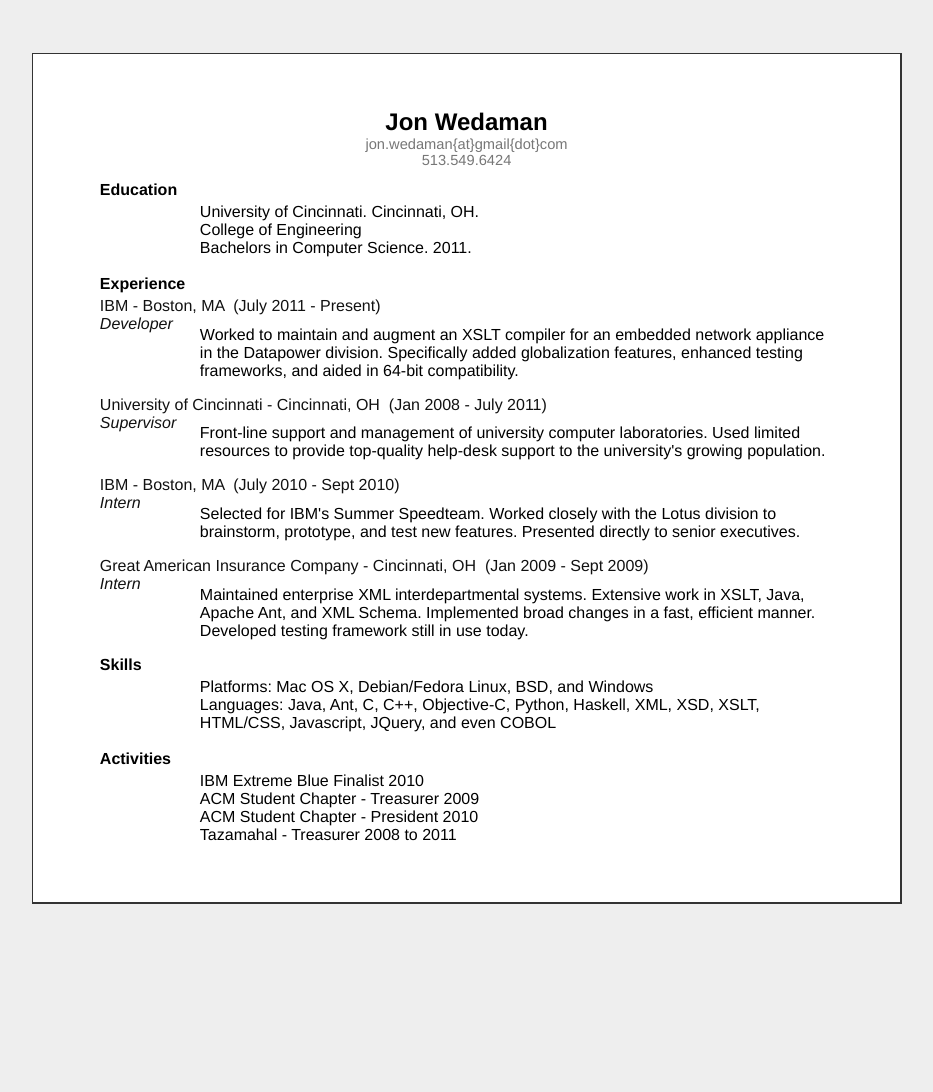
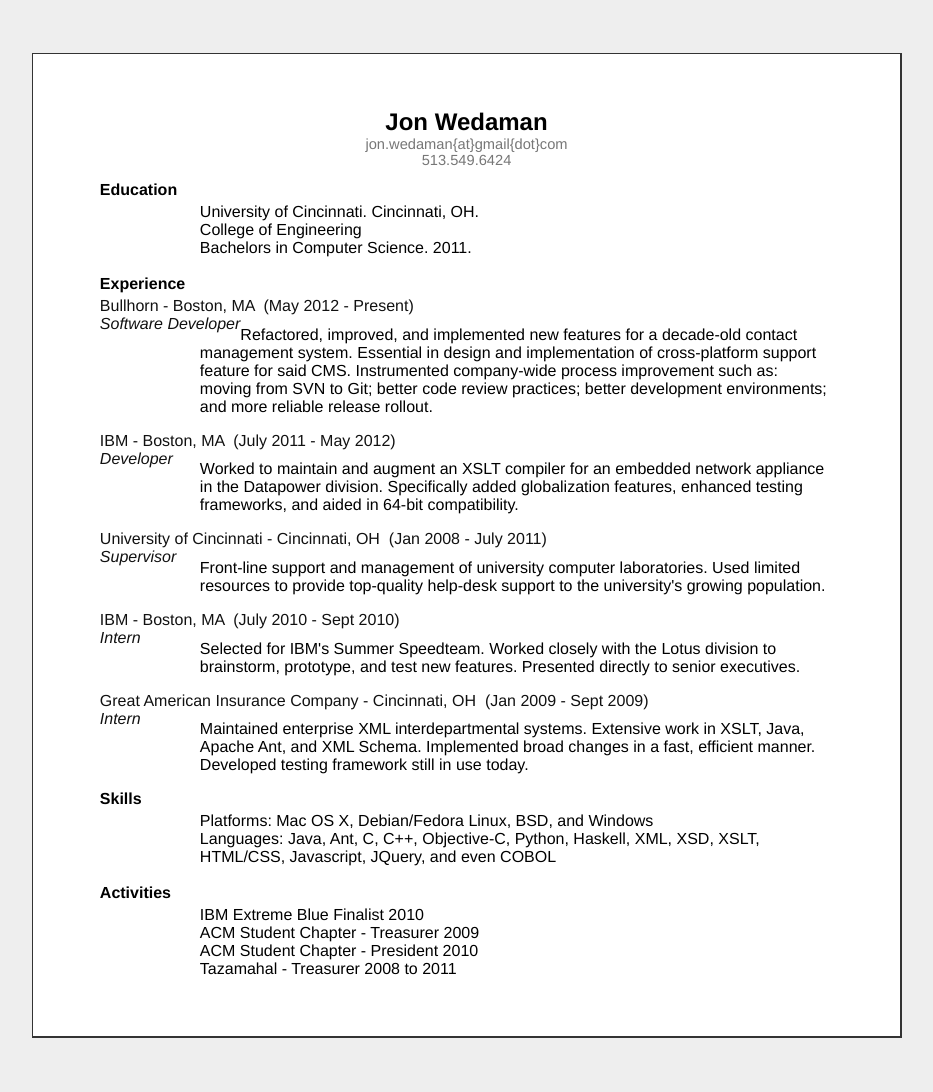
Before and after one commit to jweede/wedaman.com, a Jekyll site: the page built from resume/index.html, in a window 1280 px wide. Shown: the whole page, without its empty margins (173-1106 px from the left). Built offline with Jekyll 4.4.1, drawn with Linux system fonts in a browser that asks for light colours; Markdown is read by kramdown in place of the engine named in the settings; before the commit the page ends 957 px from its top, so only the background shows below that.

Commit message:
recent updates

```diff
--- a/resume/index.html
+++ b/resume/index.html
@@ -16,10 +16,16 @@
 		}
 	],
 	"Experience": [
+        { "Company": "Bullhorn"
+        , "Locale": "Boston, MA"
+        , "Dates": "May 2012 - Present"
+        , "Title": "Software Developer"
+        , "Desc": "Refactored, improved, and implemented new features for a decade-old contact management system. Essential in design and implementation of cross-platform support feature for said CMS. Instrumented company-wide process improvement such as: moving from SVN to Git; better code review practices; better development environments; and more reliable release rollout."
+        },
         {
             "Company":  "IBM",
             "Locale":   "Boston, MA",
-            "Dates":    "July 2011 - Present",
+            "Dates":    "July 2011 - May 2012",
             "Title":    "Developer",
             "Desc":     "Worked to maintain and augment an XSLT compiler for an embedded network appliance in the Datapower division. Specifically added globalization features, enhanced testing frameworks, and aided in 64-bit compatibility."
         },
```
Also changed, not shown: css/main.scss (+0 -16 lines).
